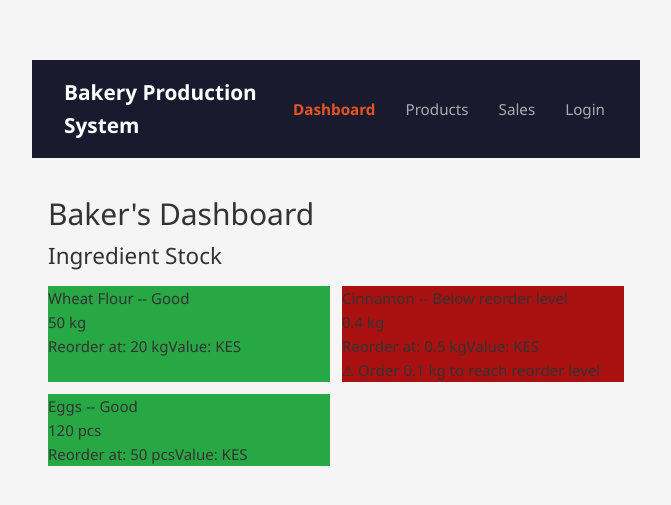
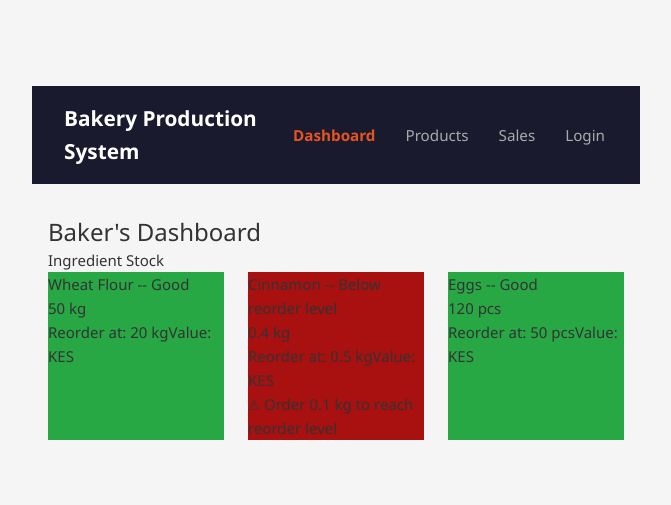
Before and after one commit to CleoCTech/bakery-production-system-demo, a Vue app in the folder frontend/: page / in a window 1280 px wide. Shown: the part 121-626 px from the top of the page, without its empty margins (0-671 px from the left). Built offline with nearby package versions, Linux system fonts and the light colour scheme.

Commit message:
tailwind setup

```diff
--- a/frontend/package.json
+++ b/frontend/package.json
@@ -14,7 +14,9 @@
     "vue-router": "^5.0.4"
   },
   "devDependencies": {
+    "@tailwindcss/vite": "^4.3.0",
     "@vitejs/plugin-vue": "^6.0.6",
+    "tailwindcss": "^4.3.0",
     "vite": "^8.0.8",
     "vite-plugin-vue-devtools": "^8.1.1"
   },
--- a/frontend/src/assets/main.css
+++ b/frontend/src/assets/main.css
@@ -1,4 +1,5 @@
 @import './base.css';
+@import "tailwindcss";
 
 #app {
   max-width: 1280px;
--- a/frontend/src/views/DashboardView.vue
+++ b/frontend/src/views/DashboardView.vue
@@ -20,10 +20,10 @@ const ingredients = ref([
 
 <template>
     <div>
-    <h1>Baker's Dashboard</h1>
+    <h1 class="text-2xl font-bold">Baker's Dashboard</h1>
     <h2>Ingredient Stock</h2>
 
-    <div class="stock-grid">
+    <div class="grid grid-cols-1 md:grid-cols-2 lg:grid-cols-3 gap-6">
       <StockIndicator
         v-for="ing in ingredients"
         :key="ing.id"
@@ -39,10 +39,5 @@ const ingredients = ref([
 </template>
 
 <style scoped>
-.stock-grid {
-  display: grid;
-  grid-template-columns: repeat(auto-fill, minmax(280px, 1fr));
-  gap: 0.75rem;
-  margin-top: 0.75rem;
-}
+
 </style>
--- a/frontend/vite.config.js
+++ b/frontend/vite.config.js
@@ -3,12 +3,13 @@ import { fileURLToPath, URL } from 'node:url'
 import { defineConfig } from 'vite'
 import vue from '@vitejs/plugin-vue'
 import vueDevTools from 'vite-plugin-vue-devtools'
-
+import tailwindcss from '@tailwindcss/vite'
 // https://vite.dev/config/
 export default defineConfig({
   plugins: [
     vue(),
     vueDevTools(),
+    tailwindcss()
   ],
   resolve: {
     alias: {
```
Also changed, not shown: 1 other file (tests, documents, lock files or other folders).
